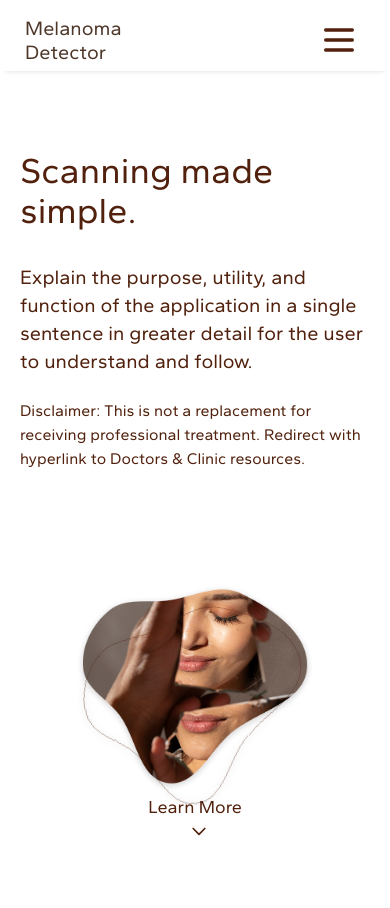
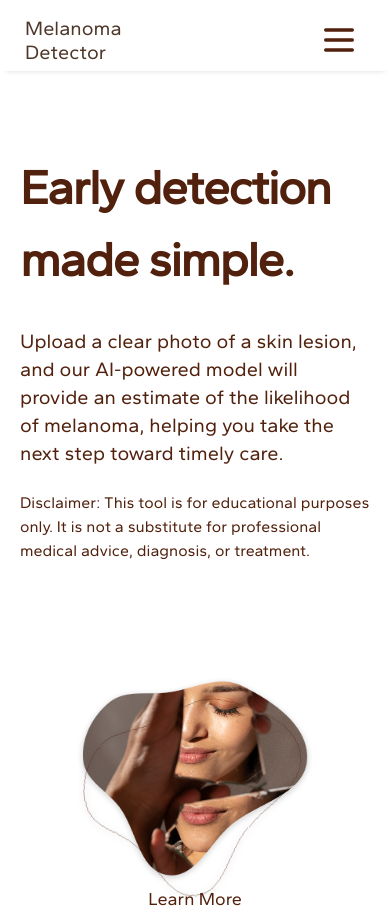
Before and after one commit to CareTech-at-UCI/melanoma-project, a React (Create React App) app in the folder frontend/: page / in a window 390 px wide. Shown: the top 908 px of the page. Built offline with nearby package versions, Linux system fonts and the light colour scheme.

Commit message:
hero is more responsive and added hero text

```diff
--- a/frontend/src/components/home/Hero.jsx
+++ b/frontend/src/components/home/Hero.jsx
@@ -34,17 +34,16 @@ export const Hero = () => {
         <div className="container mx-auto flex flex-col md:flex-row items-center justify-between">
           {/* Text Content */}
           <div className="w-full md:w-1/2 text-left mt-20">
-            <h1 className="mb-8 text-4xl lg:text-header-1 md:text-header-1 lg:font-bold md:font-bold sm:font-bold"> {/* Have to add repeated font-bold because of other font overriding */}
-              Scanning made simple.
+            <h1 className="mb-8 text-header-1 font-bold"> {/* Have to add repeated font-bold because of other font overriding */}
+              Early detection made simple.
             </h1>
             <p className="text-body text-xl mb-6">
-              Explain the purpose, utility, and function of the application in a
-              single sentence in greater detail for the user to understand and
-              follow.
+              Upload a clear photo of a skin lesion, and our AI-powered model will provide an estimate of the likelihood of melanoma,
+              helping you take the next step toward timely care.
             </p>
             <p className="lg:text-body-3 md:text-lg mb-8">
-              Disclaimer: This is not a replacement for receiving professional
-              treatment. Redirect with hyperlink to Doctors & Clinic resources.
+              Disclaimer: This tool is for educational purposes only.
+              It is not a substitute for professional medical advice, diagnosis, or treatment.
             </p>
             <div className="hidden md:flex items-center space-x-4">
               <a href="/scan" className="scan-button">
```
